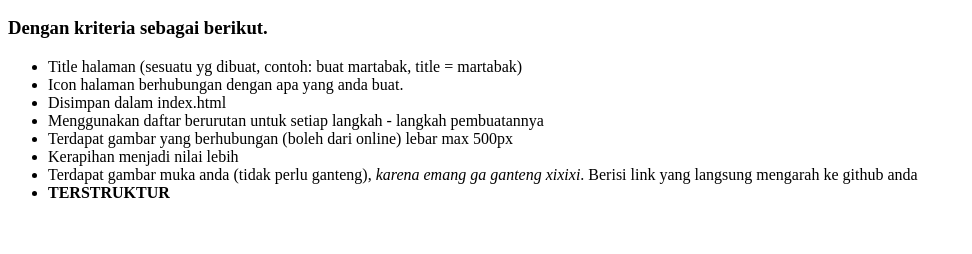
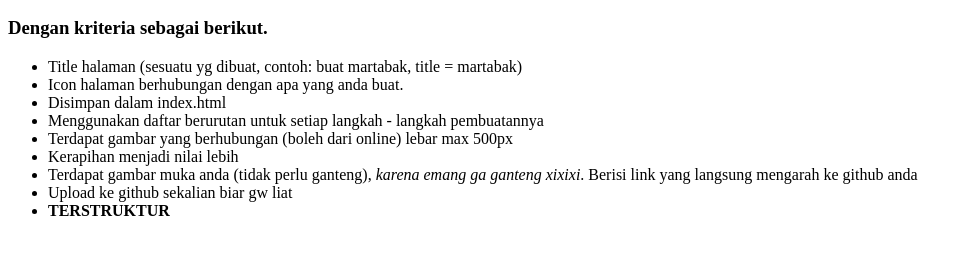
Before and after one commit to king-riyaldi/king-riyaldi.github.io, a plain HTML site: page index.html in a window 1280 px wide. Shown: the part 110-364 px from the top of the page, without its empty margins (0-972 px from the left). Drawn offline with Linux system fonts and the light colour scheme.

Commit message:
Update index.html

```diff
--- a/index.html
+++ b/index.html
@@ -18,6 +18,7 @@
       <li>Terdapat gambar yang berhubungan (boleh dari online) lebar max 500px</li>
       <li>Kerapihan menjadi nilai lebih</li>
       <li>Terdapat gambar muka anda (tidak perlu ganteng), <em>karena emang ga ganteng xixixi</em>. Berisi link yang langsung mengarah ke github anda</li>
+      <li>Upload ke github sekalian biar gw liat</li>
       <li><strong>TERSTRUKTUR</strong></li>
    </ul>
 </body>
```
